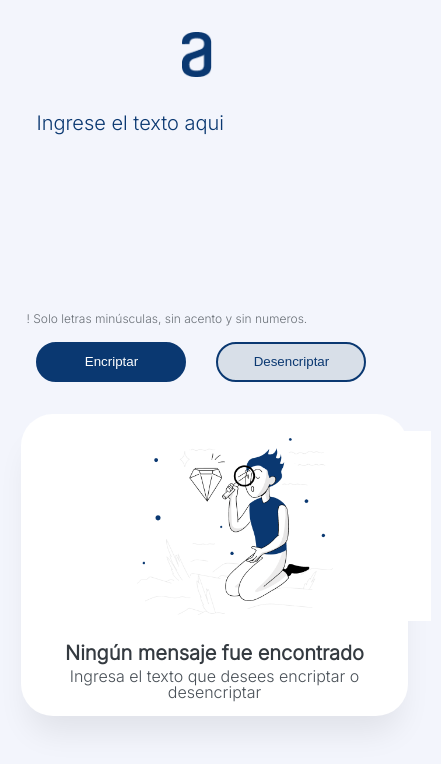
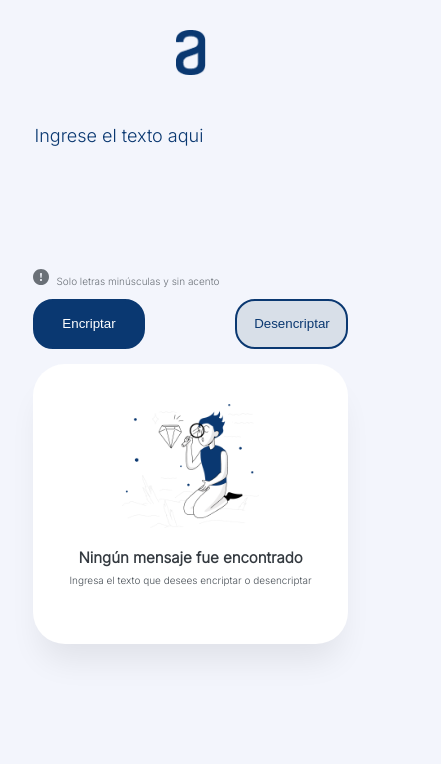
Before and after one commit to carolinaIbarra2/challengeOne, a plain HTML site: page index.html in a window 390 px wide. Shown: the whole page, 441 px wide, since content can reach past the window. Drawn offline with Linux system fonts and the light colour scheme.

Commit message:
version 2, cambios optimizacion html, css, js

```diff
--- a/index.html
+++ b/index.html
@@ -12,25 +12,31 @@
 
     <body>
         <div class="contenedor">
-            <div class="caja1">
+            <section class="seccionLogo">
                 <img src="images/Vector.png" alt="Letra-Alura">
-            </div>
+            </section>
 
-            <div class="caja2">
-                <label for="contenido"></label>
-                <textarea id="textarea" name="contenido" rows="35" cols="30" placeholder="Ingrese el texto aqui"></textarea>
-                <p>&#33 Solo letras minúsculas, sin acento y sin numeros. </p>
+            <section class="seccionTextoAencriptarDesencriptar">
+                <textarea id="textoIngresado" placeholder="Ingrese el texto aqui"></textarea>
+                <p id="textoRestricciones">Solo letras minúsculas y sin acento </p>
                 <div class="contenedorBotones">
-                    <button value="Encriptar" class="botones buttonEncriptar">Encriptar</button>
-                    <button value="Desencriptar" class="botones buttonDesencriptar">Desencriptar</button>
+                    <button class="buttonEncriptar" id="buttonEncriptar">Encriptar</button>
+                    <button class="buttonDesencriptar" id="buttonDesencriptar">Desencriptar</button>
                 </div>
-            </div>
+            </section>
 
-            <div class="caja3">
-                <textarea id="textAreaCaja3" cols="30" rows="8"></textarea>
-                <p class="texto1">Ningún mensaje fue encontrado</p>
-                <p class="texto2">Ingresa el texto que desees encriptar o desencriptar</p>
-            </div>
+            <section class="seccionModificada">
+                <div class="contenedorDeImagenYdesencriptado" id="contenedorDeImagen">
+                    <img src="./images/Muñeco.png" alt="Imagen muñeco con lupa">
+                    <p class="mensajeInicialdeTexto">Ningún mensaje fue encontrado</p>
+                    <p class="mensajeParaIngresarTexto">Ingresa el texto que desees encriptar o desencriptar</p>
+                </div>
+
+                <div class="contenedorEjecutado" id="contenedorEjecutado" >
+                    <textarea id="textoEjecutado"></textarea>
+                    <button class="botonCopiar" id="botonCopiar">Copiar</button>
+                </div>
+            </section>
 
         </div>
           <script src="interacion.js"></script>
--- a/interacion.js
+++ b/interacion.js
@@ -1,94 +1,105 @@
-const textArea = document.getElementById('textarea')
-const botonEncriptar = document.querySelector(".buttonEncriptar");
-const botonDesencriptar = document.querySelector(".buttonDesencriptar");
-let imprimirMensajeEncriptado = document.getElementById("textAreaCaja3")
+const textoIngresado = document.getElementById('textoIngresado')
+const textoEjecutado = document.getElementById('textoEjecutado')
+const botonEncriptar = document.getElementById("buttonEncriptar");
+const botonDesencriptar = document.getElementById("buttonDesencriptar");
+const botonCopiar = document.getElementById("botonCopiar")
+const contenedorDeImagen = document.getElementById("contenedorDeImagen")
+const contenedorEjecutado = document.getElementById("contenedorEjecutado")
+const textoRestricciones = document.getElementById("textoRestricciones");
 
-botonEncriptar.onclick = verificacion;
+showHidden()
+textoIngresado.focus();    /*Posiciona puntero */
 
-function verificacion(evento){
+const matrizCodigo = [["e", "enter"], ["i", "imes"], ["a", "ai"], ["o", "ober"], ["u", "ufat"]];
 
-    let texto = textArea.value;
-    let textMinusculas = texto.toLowerCase();
+botonEncriptar.addEventListener("click", versionEncriptada);
+botonDesencriptar.addEventListener("click",versionDesencriptada);
+botonCopiar.addEventListener("click", ActivarBotonCopiar);
 
-    if(texto === textMinusculas && /^[a-zA-Z\s]*$/.test(texto) && /^[a-zA-Z\s]*$/.test(texto)){
-        versionEncriptada(texto);
-    }else {
-    alert("El texto no esta completamente en minusculas. Intente de nuevo")
-        location.reload();
-   }
+function verificacion(){
+    const texto = textoIngresado.value.split("");  /*Divide una cadena en subcadenas de caracteres individuales */
+    const cadena = texto.find((caracter) => (caracter.charCodeAt() >= 65 && caracter.charCodeAt() <= 90) || (caracter.charCodeAt() >= 192 && caracter.charCodeAt() <= 255));
+    if (cadena) return false
+    return true
 }
 
-function versionEncriptada(texto){
+function versionEncriptada(){
 
-    let cadena = "";
+    if(verificacion()){
 
-    for (let i =0; i< texto.length; i++){
-        switch(texto[i]){
-            case "e":
-                frase = "enter";
-                break;
-            case "i":
-                frase = "imes";
-                break;
-            case "a":
-                frase = "ai";
-                break;
-            case "o":
-                frase = "ober";
-                break;
-            case "u":
-                frase = "ufat";
-                break;
+        let texto = textoIngresado.value;
 
-            default:
-                frase =texto[i];
-                break;
+        for (let i = 0; i < matrizCodigo.length; i++) {
+            if(texto.includes(matrizCodigo[i][0])){
+                texto = texto.replaceAll(matrizCodigo[i][0], matrizCodigo[i][1])
+            }
         }
-        cadena = cadena + frase;
+        showHidden();
+        imprimirTexto(texto);
+        limpiarTexto();
+    } else {
+        textoEquivocado();
     }
-    mostrarMensajeEncriptado(cadena);
 }
 
-function mostrarMensajeEncriptado(cadena){
-    document.getElementById("textAreaCaja3").style.backgroundImage = "none";
-    document.querySelector(".texto1").style.display = "none";
-    document.querySelector(".texto2").style.display = "none";
-    imprimirMensajeEncriptado.innerHTML = cadena;
-    agregarBotonCopiar(cadena);
-    textarea.value ="";
-    botonDesencriptar.style.pointerEvents = 'auto';
-    botonEncriptar.style.pointerEvents = 'none';
+function showHidden() {
+    if (textoIngresado.value === "") {
+        contenedorEjecutado.style.display = "none"
+        contenedorDeImagen.style.display = "block"
+    } else {
+        contenedorEjecutado.style.display = "flex"
+        contenedorDeImagen.style.display = "none"
+    }
 }
 
-function agregarBotonCopiar(cadena){
-    const botonCopiar = document.createElement('button');
-    botonCopiar.innerText = 'Copiar';
+function imprimirTexto(texto) {
+    textoEjecutado.innerHTML = texto;
 
-    botonCopiar.addEventListener('click', function() {
-        const areaDeTextoTemp = document.createElement('textarea');
-        areaDeTextoTemp.value = cadena;
-        document.body.appendChild(areaDeTextoTemp);
-        areaDeTextoTemp.select();
-        document.execCommand('copy');
-        document.body.removeChild(areaDeTextoTemp);
-        alert('Texto copiado al portapapeles, por favor pegue el texto en el cuadro de texto y posteriormente presione la tecla desencriptar');
-    });
-    const contenedor = document.querySelector('.caja3');
-    contenedor.appendChild(botonCopiar);
 }
 
-botonDesencriptar.onclick = versionDesencriptada;
+function limpiarTexto(){
+    textoIngresado.value = "";
+    textoIngresado.focus();
+}
+
+function textoEquivocado() {
+
+    const colorNuevo = textoRestricciones.style.color;
+    const tamañoNuevo = textoRestricciones.style.fontSize;
+
+    textoRestricciones.style.color = "red";
+    textoRestricciones.style.fontSize = "20px";
+
+    setTimeout(function() {
+        textoRestricciones.style.color = colorNuevo;
+        textoRestricciones.style.fontSize = tamañoNuevo;
+      }, 3000);
+
+    limpiarTexto();
+}
+
 
 function versionDesencriptada(){
 
-    let texto = textArea.value;
-    let matrizCodigo = [["enter", "e"], ["imes", "i"], ["ai", "a"], ["ober", "o"], ["ufat", "u"]];
+    if(verificacion()){
 
-    for (let i = 0; i < matrizCodigo.length; i++) {
+        let texto = textoIngresado.value;
 
-        if(texto.includes(matrizCodigo[i][0])){
-            texto = texto.replaceAll(matrizCodigo[i][0], matrizCodigo[i][1])
+        for (let i = 0; i < matrizCodigo.length; i++) {
+            if(texto.includes(matrizCodigo[i][1])){
+                texto = texto.replaceAll(matrizCodigo[i][1], matrizCodigo[i][0])
+            }
         }
+        showHidden();
+        imprimirTexto(texto);
+        limpiarTexto();
+    } else {
+        textoEquivocado();
     }
-    imprimirMensajeEncriptado.innerHTML = texto;
 }
+
+function ActivarBotonCopiar(){
+    textoEjecutado.select();
+    navigator.clipboard.writeText(textoEjecutado.value);
+    limpiarTexto();
+}
--- a/style.css
+++ b/style.css
@@ -1,47 +1,41 @@
 body{
     width: 100%;
-    height: 100vh;
     background: #F3F5FC;
     font-family: 'Inter', sans-serif;
-    font-weight: 400;
-    font-size: 25px;
-    line-height: 130%;
-    color: #0A3871;
 }
 
 .contenedor{
     display: flex;
-    justify-content: center;
-    height: 100vh;
+    padding: 40px;
+
 }
 
-.caja1{
-    padding-top: 30px;
+.seccionLogo{
     width: 15%;
 }
 
-.caja1 img {
+.seccionLogo img {
     display: block;
     margin: auto;
-    max-width: 50px;
 }
 
-.caja2{
-    display: flex;
-    justify-content: center;
+.seccionTextoAencriptarDesencriptar{
     flex-direction: column;
-    width: 50%;
-    padding: 5% 5% 3% 5%;
+    width: 55%;
+    height: 100%;
+    padding: 5% 5% 0% 5%;
+
 }
 
-::placeholder{
+.seccionTextoAencriptarDesencriptar ::placeholder{
     color: #0A3871;
 }
 
-textarea{
-    padding: 100px 10px 10px 10px;
+.seccionTextoAencriptarDesencriptar textarea{
     background: #F3F5FC;
-    margin: 60px 20px 0px 0px;
+    margin-top: 60px;
+    width: 100%;
+    height:50vh;
     border: none;
     resize: none;
     outline: none;
@@ -50,76 +44,76 @@ textarea{
     font-size: 25px;
 }
 
-.caja2 p{
+#textoRestricciones{
     color: #495057;
     opacity: 0.8;
     font-size: 12px;
-    padding-left: 5px;
+    font-weight: 400px;
+    line-height: 150%;
+    margin: 10px 0px;
+}
+
+.seccionTextoAencriptarDesencriptar p::before {
+    content: url("../challengeOne/images/Vector.svg");
+    margin-right: 8px;
 }
 
 .contenedorBotones{
     display: flex;
+    padding: 20px 0px 0px 20px;
 }
 
-.botones{
+button{
+    border: 2px solid #0A3871;
+    width: 250px;
     height: 67px;
-    width: 250px;
     border-radius: 24px;
-    border: 2px solid #0A3871;
-    cursor: pointer;
-    transition: 0.8s;
-    margin: 0% 2% 0% 0%;
+    transition: 3s;
 }
 
 .buttonEncriptar{
     background: #0A3871;
     color: #ffffff;
+
 }
 
 .buttonEncriptar:hover{
     color: #0A3871;
-    text-decoration: underline;
     background: orange;
     transform: scale(1.03)
 }
 
 .buttonDesencriptar{
-    background: #D8DFE8;;
+    background: #D8DFE8;
     color: #0A3871;
-    pointer-events:none;
+    margin-left: 90px;
 }
 
 .buttonDesencriptar:hover{
     color: #0A3871;
-    text-decoration: underline;
     background: yellowgreen;
     transform: scale(1.03)
 }
 
-.caja3{
+.seccionModificada{
+    width: 30%;
     flex-direction: column;
-    justify-content: center;
-    align-items: center;
     text-align: center;
-    margin: 2.5%;
-    padding: 1%;
-    width: 35%;
     background:#ffffff;
     border-radius: 32px;
     box-shadow: 0px 24px 32px -8px rgba(0, 0, 0, 0.08);
 }
 
-#textAreaCaja3{
-    background-image: url('images/Muñeco.png');
-    background-size: 70%;
-    background-position: center;
-    background-repeat: no-repeat;
-    background-color: #ffffff;
-    justify-items: center;
-    text-align: center;
+.contenedorDeImagenYdesencriptado{
+    padding: 20px;
 }
 
-.texto1{
+.contenedorDeImagenYdesencriptado img{
+    width: 100%;
+    margin-top: 70px;
+}
+
+.mensajeInicialdeTexto{
     height: 58px;
     font-weight: 700;
     font-size: 24px;
@@ -128,7 +122,7 @@ textarea{
     padding-top: 25px;
 }
 
-.texto2{
+.mensajeParaIngresarTexto{
     height: 48px;
     font-weight: 400;
     font-size: 16px;
@@ -136,98 +130,186 @@ textarea{
     text-align: center;
 }
 
-
-button{
-    background: #D8DFE8;;
-    color: #0A3871;
-    border: 2px solid #0A3871;
-    width: 250px;
-    height: 67px;
-    border-radius: 24px;
-    transition: 0.5s;
+#contenedorEjecutado{
+    flex-direction: column;
+    align-items: center;
 }
 
-button:hover{
-    color: #ffffff;
-    text-decoration: underline;
-    background: #be52a7;;
-    transform: scale(1.03);
+.contenedorEjecutado textarea{
+    width: calc(100%-60px);
+    height:50vh;
+    margin: 100px 30px 30px 30px;
+    border: none;
+    resize: none;
+    outline: none;
+    color: #0A3871;
+    font-family: 'Inter', sans-serif;
+    font-size: 25px;
+    text-align: center;
 }
 
-@media screen and (max-width:480px){
+@media screen and (max-width:1100px){
 
-    body{
-        font-size: 20px;
-        margin: 0.5%;
+    .seccionLogo{
+        width: 8%;
     }
 
-    .contenedor{
-        flex-direction: column;
-        height: auto;
+    .seccionTextoAencriptarDesencriptar{
+        width: 50%;
     }
 
-    .caja1{
-        padding-top: 30px;
-        width: 100%;
+    .seccionModificada{
+        width: 42%;
     }
 
-    .caja1 img {
-        max-width: 30px;
+
+    .contenedorDeImagenYdesencriptado img{
+        margin-top: 150px;
     }
 
-    .caja2{
-        width: 100%;
-    }
-
-    textarea{
-        padding: 5px 5px 5px 5px;
-        margin: 10px 10px 10px 10px;
-        font-size: 20px;
-        height: 180px;
-    }
-
-    .botones{
-        height: 40px;
-        width: 150px;
-        margin-inline-end: 15px ;
-        margin-inline-start: 15px;
-        margin-top: 10px;
-    }
-
-    .buttonEncriptar{
-       padding-top: 8px;
-    }
-
-    .buttonDesencriptar{
-        padding-top: 8px;
-    }
-
-    .caja3{
-        width: 95%;
-        margin: 5%;
-        padding: 2%;
-    }
-
-    #textAreaCaja3{
-        background-size: 50%;
-    }
-
-    .texto1{
-        height: 25px;
-        padding: 3px;
+    .mensajeInicialdeTexto{
         font-size: 20px;
     }
 
-    .texto2{
-        height: 40px;
-        font-size: 16px;
-        line-height: 100%;
+    .mensajeParaIngresarTexto{
+        font-size: 14px;
+    }
+
+    .contenedorEjecutado textarea{
+        width: 90%;
+        height:59vh;
+        margin: 90px 5px 5px 5px;
+
+    }
+
+    .botonCopiar{
+        width: 130px;
+        height: 67px;
+        border-radius: 20px;
+        margin-bottom: 15px;
+    }
+}
+
+@media screen and (max-width:750px){
+
+    .seccionLogo img {
+        display: flex;
+        margin: auto;
+        width: 25px;
+    }
+
+    .seccionTextoAencriptarDesencriptar textarea{
+        margin-top: 60px;
+        font-size: 18px;
+    }
+
+    .contenedorBotones {
+        display: flex;
+        padding: 0px 0px 0px 0px;
+    }
+
+    #textoRestricciones{
+        font-size: 10px;
     }
 
     button{
         width: 150px;
-        height: 40px;
-        padding-bottom: 10px;
-        padding-top: 8px;
+        height: 50px;
+        border-radius: 20px;
+    }
+
+    .mensajeInicialdeTexto{
+        padding-top: 60px;
+        font-size: 15px;
+    }
+
+    .mensajeParaIngresarTexto{
+        font-size: 10px;
+    }
+
+    .contenedorEjecutado textarea{
+        margin: 80px 5px 0px 5px;
+        height:56vh;
+        font-size: 18px;
+    }
+
+    .botonCopiar{
+        width: 100px;
+        height: 50px;
     }
 }
+
+@media screen and (max-width:550px){
+
+    .contenedor {
+        display: flex;
+        flex-direction: column;
+        align-items: center;
+        padding: 20px;
+        width: 90%;
+    }
+
+    .seccionLogo img {
+        padding-top: 15px;
+        width: 30px;
+    }
+
+    .seccionTextoAencriptarDesencriptar {
+        width: 90%;
+    }
+
+    .seccionTextoAencriptarDesencriptar textarea{
+        margin-top: 30px;
+        height: 150px;
+    }
+
+    .seccionModificada{
+        width: 90%;
+    }
+
+    .contenedorBotones {
+        margin-bottom: 15px;
+    }
+
+    .contenedorDeImagenYdesencriptado {
+        height: 260px;
+    }
+
+    .contenedorDeImagenYdesencriptado img{
+        margin-top: 20px;
+        width: 50%;
+    }
+
+    .mensajeInicialdeTexto{
+        padding-top: 20px;
+        height: 25px;
+    }
+
+    .mensajeParaIngresarTexto{
+        height: 10px;
+    }
+
+    .contenedorEjecutado {
+        height: 280px;
+    }
+
+    .botonCopiar{
+        width: 150px;
+        height: 100px;
+    }
+}
+
+@media screen and (max-width:400px){
+    .contenedor {
+        padding: 15px;
+        width: 90%;
+    }
+
+    .seccionTextoAencriptarDesencriptar textarea{
+        height: 130px;
+    }
+
+    .contenedorDeImagenYdesencriptado {
+        height: 240px;
+    }
+}
```
Also changed, not shown: images/Vector.svg (added).
